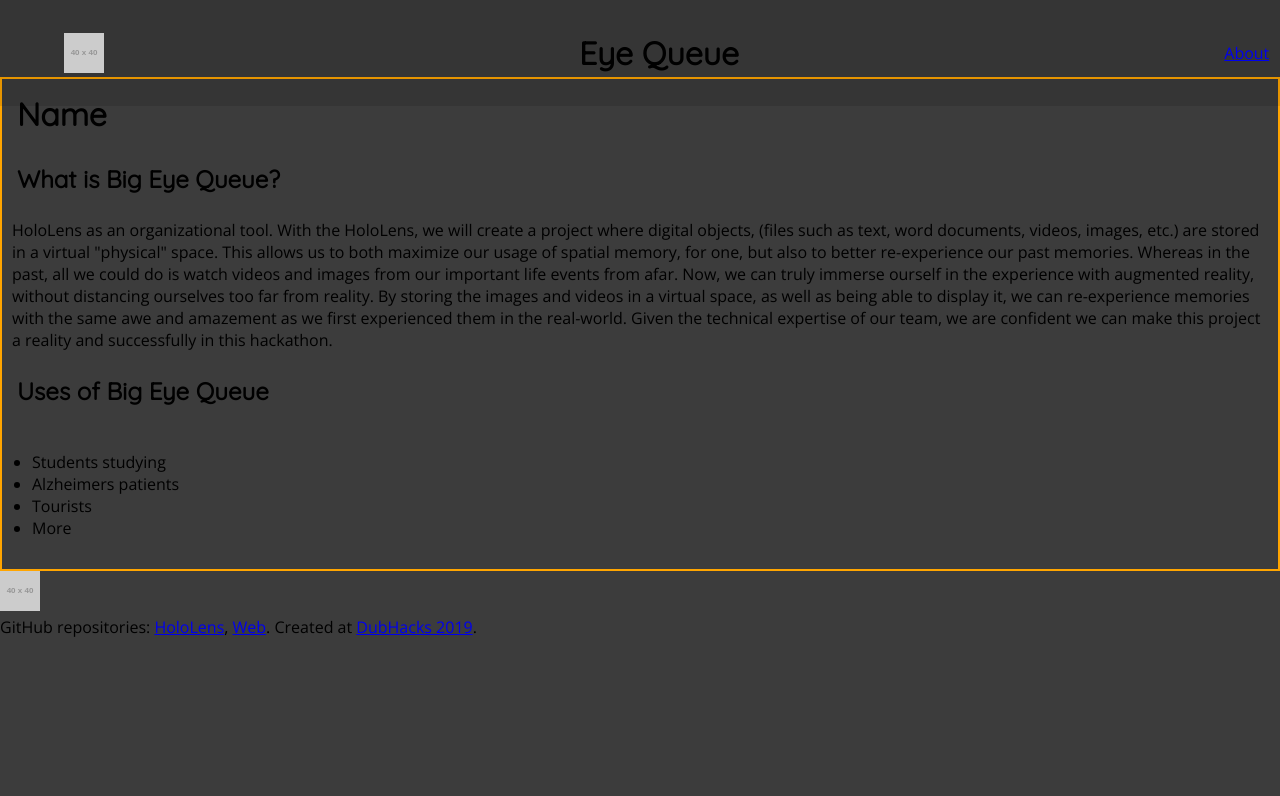
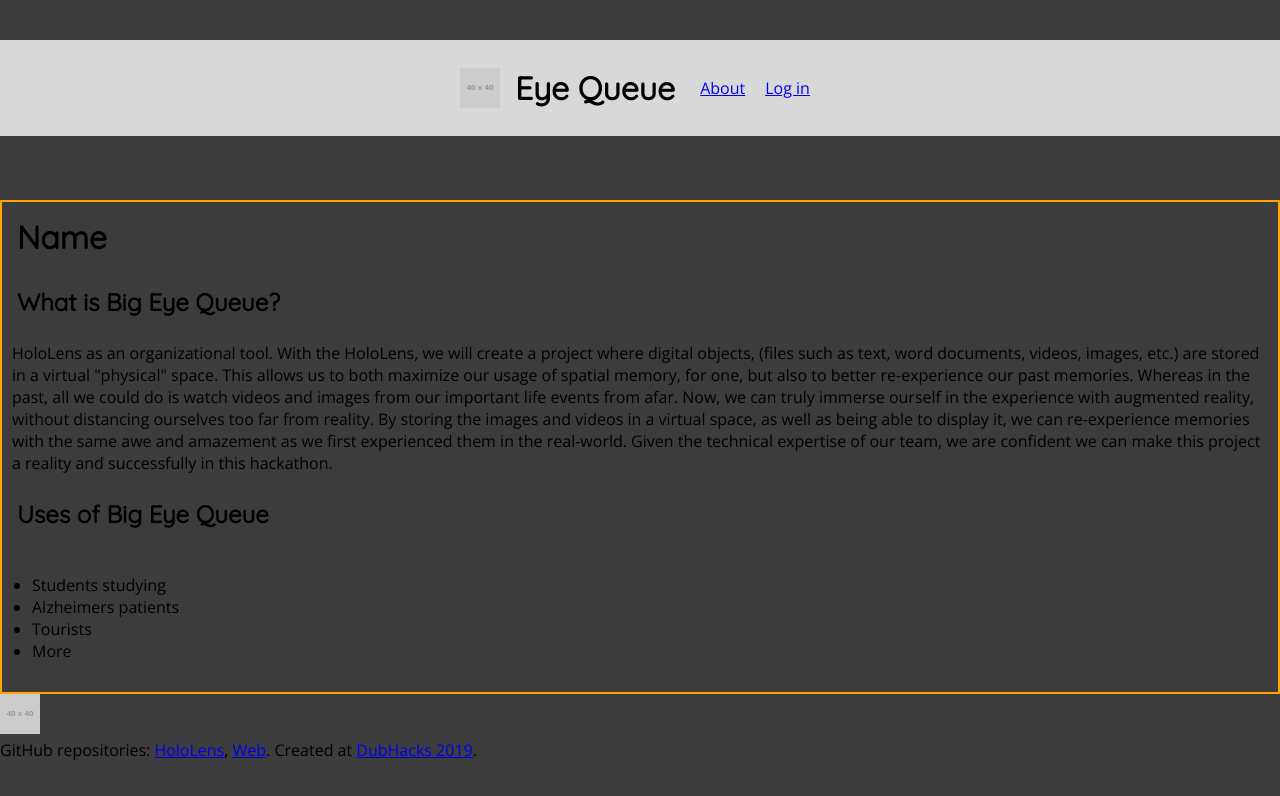
Before and after one commit to LordByronJ/Dubhacks-2019-Web, a plain HTML site: page public/about.html in a window 1280 px wide. Drawn offline with nearby package versions, Linux system fonts and the light colour scheme; placeholder pictures from the web are drawn by us.

Commit message:
Implement minor style improvements

```diff
--- a/public/style.css
+++ b/public/style.css
@@ -25,22 +25,20 @@ ul {
 }
 
 header {
-	background-color: rgba(0, 0, 0, 0.1);
-	padding: 1% 5%;
+  background-color: rgba(255, 255, 255, 0.8);
   display: flex;
-	justify-content: space-between;
+  justify-content: center;
   align-items: center;
-	position: fixed;
-	top: 0px;
+  position: absolute;
+  top: 5vh;
   width: 100%;
-	height: 10vh;
+	height: 12vh;
   z-index: 2;
 }
 
 main {
-	margin-top: 6%;
+	margin-top: 25vh;
 }
-
 /* header, footer {
 	border: 2px solid olive;
 } */
@@ -73,12 +71,12 @@ main {
 }
 
 #upload-box {
-	background-color: rgba(255, 255, 255, 0.50);
+	background-color: rgba(255,255,255,0.50);
   padding: 2% 2%;
   margin: 5% 10%;
-	box-shadow: 0 0 25px 10px rgba(0, 0, 0, 0.25);
+  box-shadow: 0 0 25px 10px rgba(0,0,0,0.25);
   border-radius: 30px;
-	min-height: 70vh;
+	min-height: 55vh;
 	list-style: none;
   display: flex;
   flex-direction: row;
@@ -89,8 +87,8 @@ main {
 	background-size: 5%;
 	background-repeat: no-repeat;
 	background-position: center;
+
 }
-
 #upload-box div {
 	height: 15vw;
 	width: 15vw;
@@ -101,7 +99,11 @@ main {
 }
 
 #upload-box:hover {
-	cursor: pointer;
+	cursor:pointer;
+}
+.doc-image img {
+	width: 400px;
+	height: 400px;
 }
 
 .page-links {
```
Also changed, not shown: public/index.html (+11 -5 lines). Lines whose indentation alone changed are shown as unchanged.
